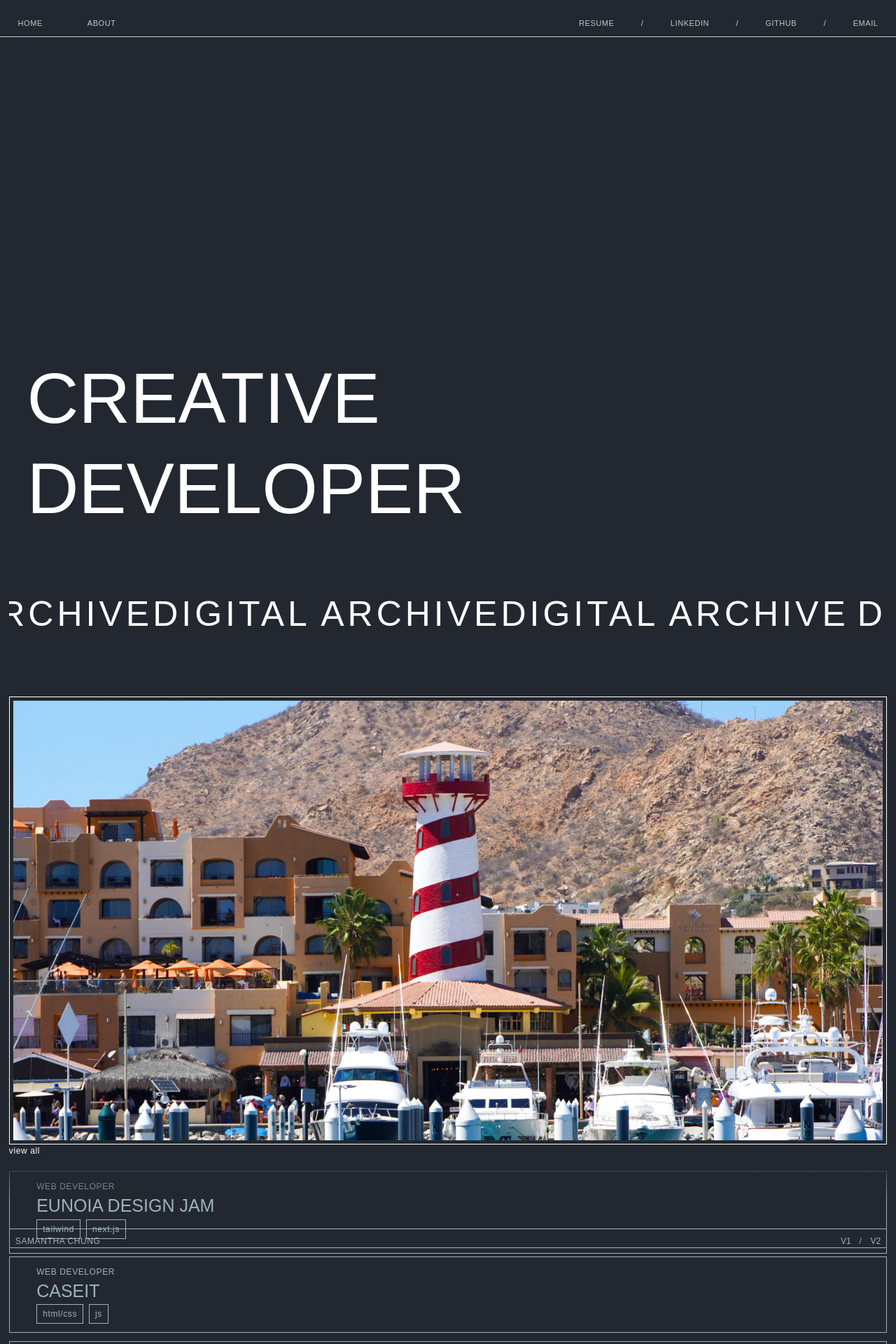
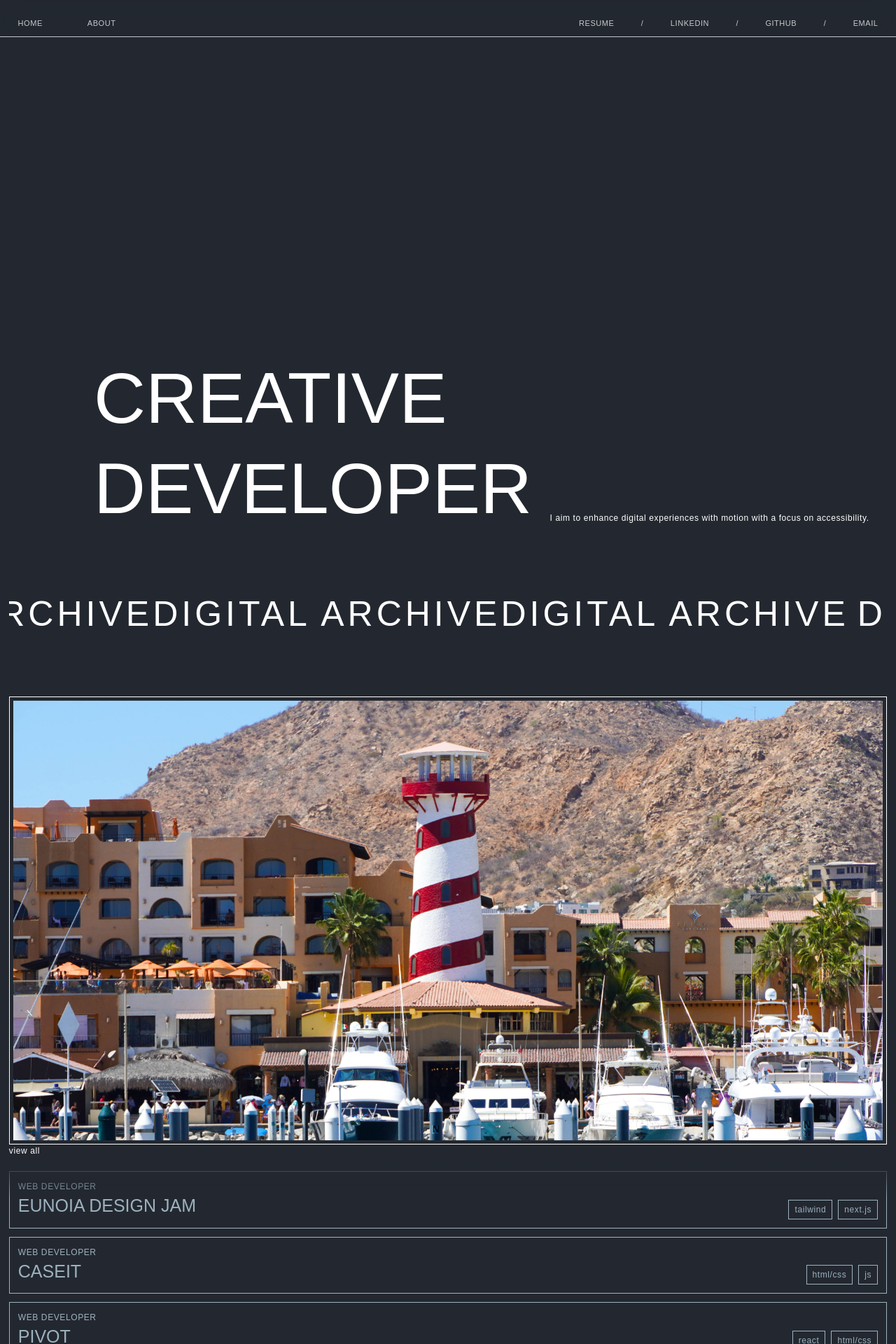
Before and after one commit to smchng/Porfolio_Dev, a Next.js app: page / in a window 1280 px wide. Shown: the top 1920 px of the page at 70% size. Built offline with nearby package versions, Linux system fonts and the light colour scheme; a web font is replaced by a local one.

Commit message:
horizontal scroll

```diff
--- a/components/project.tsx
+++ b/components/project.tsx
@@ -1,14 +1,20 @@
 import Link from "next/link";
-import { useState } from "react";
+import React, { useState } from "react";
 
 type ProjectProps = {
-  title: string;
-  group: string;
-  link: string;
-  skill: string;
+  title?: string;
+  group?: string;
+  skill?: string;
+  page?: string;
+  link?: string;
+  detail?: string;
+  subtext?: string;
 };
 
-export const Project = ({ title, group, link, skill }: ProjectProps) => {
+export const Project = ({ title, group, link, skill, page }: ProjectProps) => {
+  const resolvedPage = page !== undefined ? page : "";
+  const resolvedLink = link !== undefined ? link : "";
+  const resolvedSkill = skill !== undefined ? skill : "";
   const [isHovered, setIsHovered] = useState(false);
   const handleMouseEnter = () => {
     setIsHovered(true);
@@ -39,18 +45,32 @@ export const Project = ({ title, group, link, skill }: ProjectProps) => {
       className={`
                 ${isHovered ? "border-white" : "border-blue"}
                 ${isHovered ? "text-white" : "text-blue"} transition-colors
-                flex border py-3 px-[3vw] justify-between items-center 2xl:mx-[3vw] my-3`}
+                flex border py-3 px-3 justify-between items-center my-3`}
       onMouseEnter={handleMouseEnter}
       onMouseLeave={handleMouseLeave}
     >
-      <div className="flex flex-col 2xl:flex-row">
-        <p>{title}</p>
-        <h3 className="text-sm lg:text-base">{group}</h3>
-        <Link href={link} className="hidden 2xl:contents">
-          visit
+      <div className="sm:flex w-full">
+        <Link href={resolvedPage}>
+          <p className="text-[8px] md:text-2xs">{title}</p>
+          <h3 className="text-xs md:text-sm lg:text-base">{group}</h3>
         </Link>
-        <div className="flex flex-wrap space-x-2">{skillList(skill)}</div>
+        <div className="flex sm:items-end sm:ml-auto">
+          <div className="flex flex-wrap items-end space-x-2 h-full">
+            {skillList(resolvedSkill)}
+          </div>{" "}
+        </div>
       </div>
     </div>
   );
 };
+
+export const ProjectContent = ({ title, detail, subtext }: ProjectProps) => {
+  return (
+    <div className="w-screen relative whitespace-normal shrink-0">
+      <h4 className="text-blue py-[15vh]">{title}</h4>
+
+      <h2 className="text-[40px] py-[5vh]">{subtext}</h2>
+      <p>{detail}</p>
+    </div>
+  );
+};
--- a/components/table.tsx
+++ b/components/table.tsx
@@ -45,3 +45,20 @@ export const ExpTable = ({ header, list }: TableProp) => {
     </div>
   );
 };
+export const ProjectTable = ({ header, component }: TableProp) => {
+  const skillList = (skill: string) => {
+    const skills = skill.split(",").map((individualSkill, skillIndex) => (
+      <p key={skillIndex} className="">
+        {individualSkill.trim()}
+      </p>
+    ));
+    return skills;
+  };
+  return (
+    <div className="pb-[3vh]">
+      <p className="text-blue pb-[1vh]">{header}</p>
+      <div className="border-b border-white"></div>
+      {component && <div className=" pt-[1vh]">{skillList(component)}</div>}
+    </div>
+  );
+};
--- a/pages/_app.tsx
+++ b/pages/_app.tsx
@@ -7,6 +7,7 @@ import Home from "@/pages/index";
 import About from "@/pages/about";
 import Nav from "@/components/nav";
 import Footer from "@/components/footer";
+import Eunoia from "@/pages/projects/eunoia";
 
 import Head from "next/head";
 
@@ -42,6 +43,7 @@ export default function App() {
         <section className=" px-[1vw]">
           {currentPage === "/" && <Home />}
           {currentPage === "/about" && <About />}
+          {currentPage === "/projects/eunoia" && <Eunoia />}
         </section>
         <section className=" px-[1vw]">
           <Footer />
--- a/pages/about.tsx
+++ b/pages/about.tsx
@@ -50,12 +50,17 @@ export default function About() {
     <div>
       <div className="md:h-screen pt-[20vh]">
         <h3>HELLO</h3>
-        <p className="py-[15vh] md:max-w-[40vw]">
-          intro parahraph I’m Samantha, a 3rd-year SIAT student from Vancouver.
-          Despite having several years of experience working with Adobe CC, I am
-          currently expanding my skill set by exploring 3D software for
-          architecture and user experience design, with a focus on creating
-          interfaces. My passion for design intro parargraph
+        <p className="py-[15vh] md:max-w-[50vw]">
+          I collaborate with talented designers to bring their visions to life,
+          aiming to elevate digital platforms through thoughtful designs and
+          engaging visuals. I prioritize exploration for creative possibilities,
+          value teamwork for maximizing project potential, and employ organized
+          workflows and clear deadlines to see projects through from start to
+          finish. I am dedicated to exploring innovative solutions and
+          optimizing efficiency in every project I undertake. With a diverse
+          background collaborating with school clubs, startups, and established
+          companies, I consistently contribute my skills to achieve their goals
+          and drive success. Let's bring fresh ideas to life together.
         </p>
         <div className="grid md:grid-cols-2 gap-5">
           {skillItems.map((item, index) => (
--- a/pages/index.tsx
+++ b/pages/index.tsx
@@ -13,42 +13,49 @@ export default function Home() {
       group: "EUNOIA DESIGN JAM",
       link: "eunoiadesign2024.com",
       skill: "tailwind, next.js",
+      page: "/projects/eunoia",
     },
     {
       title: "WEB DEVELOPER",
       group: "CASEIT",
       link: "https://www.caseit.org/",
       skill: "html/css, js",
+      page: "/caseit",
     },
     {
       title: "WEB DEVELOPER",
       group: "PIVOT",
       link: "https://pivot.caseit.org/",
       skill: "react, html/css",
+      page: "/pivot",
     },
     {
       title: "WEB DEVELOPER",
       group: "DISTILL BREW",
       link: "https://distill-brew.vercel.app/",
       skill: "next.js, tailwind",
+      page: "/distill",
     },
     {
       title: "DATA ANALYST",
       group: "COFFEE BEAN ANALYSIS",
       link: "https://observablehq.com/d/ac8f1f9714f7840e",
       skill: "sql, js",
+      page: "/coffee",
     },
     {
       title: "UX/UI RESEARCHER",
       group: "YVR KIOSK",
       link: "",
       skill: "figma, user reserch",
+      page: "/yvr",
     },
     {
       title: "DEVELOPER",
       group: "RECAP",
       link: "",
-      skill: "pythin",
+      skill: "python",
+      page: "/recap",
     },
   ];
 
@@ -110,14 +117,20 @@ export default function Home() {
 
   return (
     <div>
-      <div className="h-screen flex flex-col justify-end m-0 p-[2vw] ">
-        <h1 className="mb-0 leading-none text-[8vw]">CREATIVE</h1>
-        <h1 className="mt-0 text-[8vw]">DEVELOPER</h1>
+      <div className="p-[2vw] h-screen flex flex-col sm:flex-row justify-end">
+        <div className="flex flex-col justify-end m-0 ">
+          <h1 className="mb-0 leading-none text-[8vw]">CREATIVE</h1>
+          <h1 className="mt-0 text-[8vw]">DEVELOPER</h1>
+        </div>
+        <p className="flex flex-col justify-end m-0 pb-[2vw] md:pl-[2vw]">
+          I aim to enhance digital experiences with motion with a focus on
+          accessibility.{" "}
+        </p>{" "}
       </div>
       <Marquee autoFill className="space-x-3 tracking-widest text-lg my-[5vh]">
         DIGITAL ARCHIVE
       </Marquee>
-      <div className={`py-[5vh] h-screen grid ${flexDirection}`}>
+      <div className={`py-[5vh] grid ${flexDirection}`}>
         <Image
           src={img}
           alt="lighthouse"
@@ -137,6 +150,7 @@ export default function Home() {
                   group={item.group}
                   link={item.link}
                   skill={item.skill}
+                  page={item.page}
                 />
               ))}
             </div>
--- /dev/null
+++ b/pages/projects/eunoia.tsx
@@ -0,0 +1,52 @@
+import { ProjectContent } from "@/components/project";
+import React, { useRef, useState, useEffect } from "react";
+import { ProjectTable } from "@/components/table";
+
+export default function Eunoia() {
+  const containerRef = useRef<HTMLDivElement>(null);
+
+  useEffect(() => {
+    // Disable vertical scrolling on the entire page
+    document.body.style.overflowY = "hidden";
+
+    // Cleanup when the component is unmounted
+    return () => {
+      document.body.style.overflowY = "auto";
+    };
+  }, []);
+
+  const handleScroll = (e: React.WheelEvent<HTMLDivElement>) => {
+    if (containerRef.current) {
+      containerRef.current.scrollLeft += e.deltaY;
+    }
+  };
+  return (
+    <div
+      ref={containerRef}
+      className="flex flex-row h-screen overflow-x-scroll"
+      onWheel={handleScroll}
+    >
+      <ProjectContent
+        title="EUNOIA 2024"
+        subtext="EVENT WEBSITE WITH INTERACTIVE STICKERS AND ANIMATION"
+        detail="Detail about the project"
+      />
+
+      <div className="w-screen relative whitespace-normal shrink-0">
+        {" "}
+        <h4 className="text-blue py-[15vh]">EUNOIA 2024</h4>
+        <div className="grid grid-cols-2">
+          <h2 className="text-[40px]">
+            ABOUT <br /> THE PROJECT
+          </h2>{" "}
+          <div className="mr-[10vw]">
+            <ProjectTable header="EXT. LINKS" component="visit" />
+            <ProjectTable header="ROLE" component="Software Developer" />{" "}
+            <ProjectTable header="TIMELINE" component="8 weeks" />{" "}
+            <ProjectTable header="TOOLS" component="React, Next.js" />
+          </div>
+        </div>
+      </div>
+    </div>
+  );
+}
```
